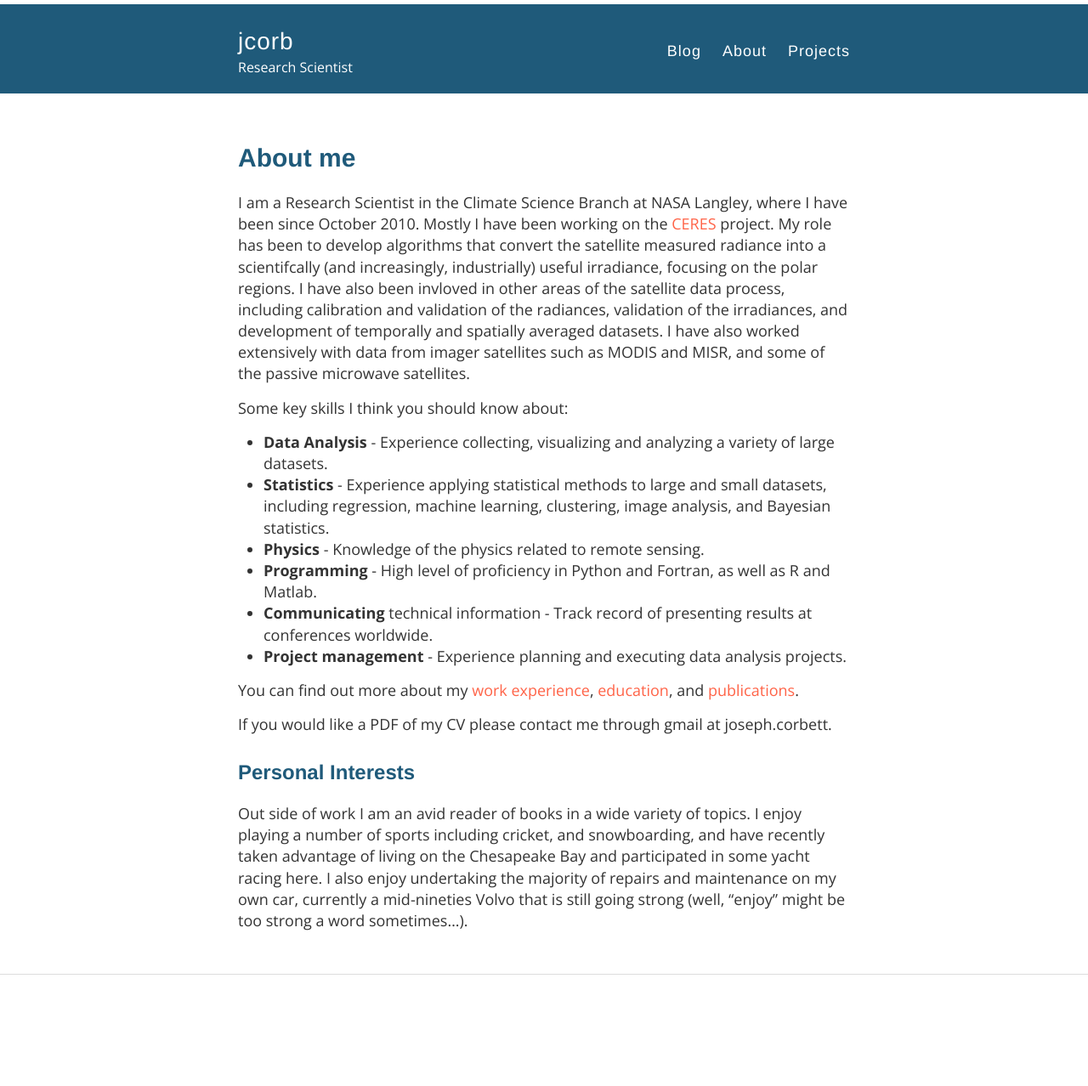
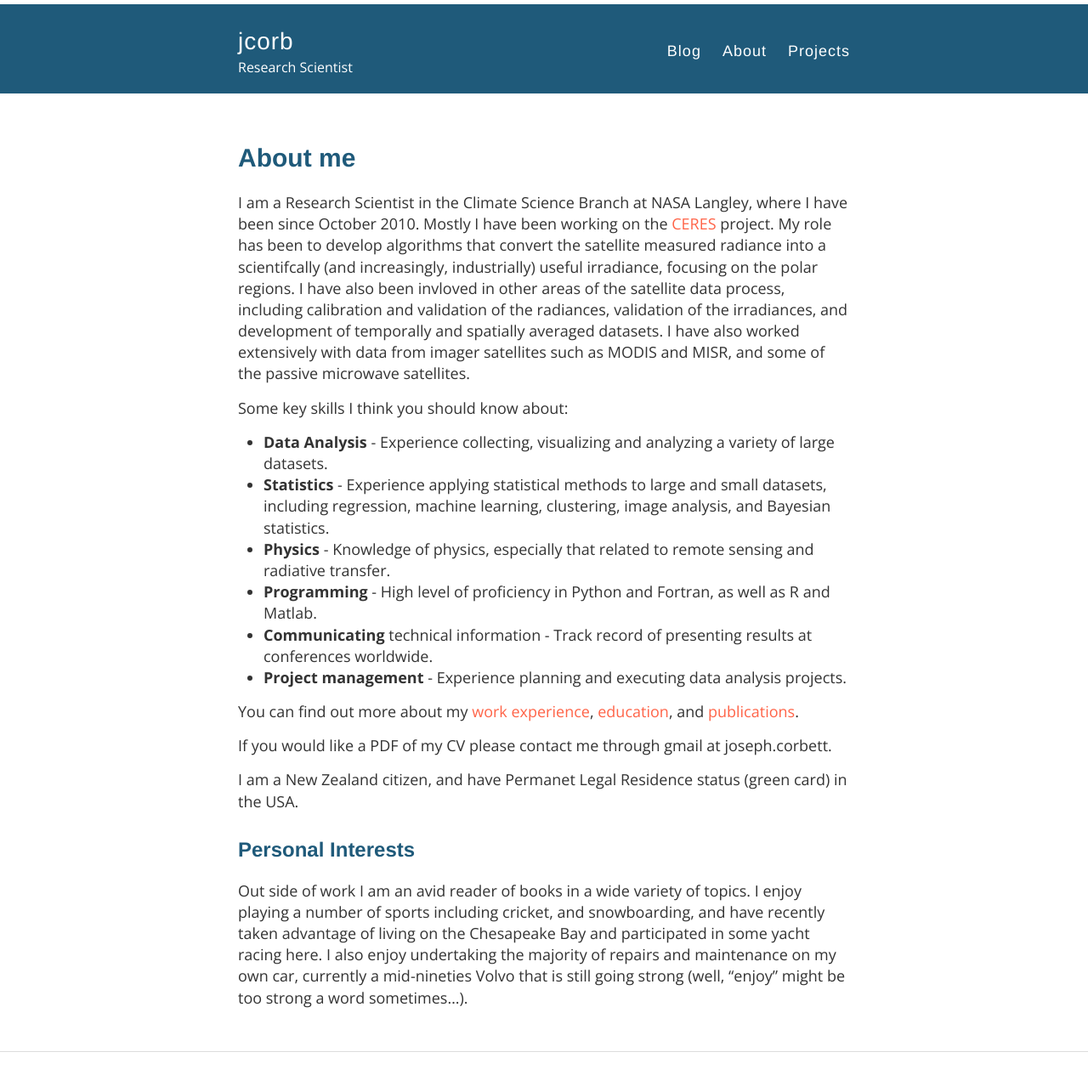
Before and after one commit to jcorb/jcorb.github.io, a Jekyll site: the page built from about.md, in a window 1280 px wide. Shown: the whole page at 85% size. Built offline with Jekyll 4.4.1, drawn with Linux system fonts in a browser that asks for light colours; nearby versions of some CDN libraries; our own code applies the rules of GitHub Pages for plain Markdown files; before the commit the page ends 1187 px from its top, so only the background shows below that.

Commit message:
Updated about.md

```diff
--- a/about.md
+++ b/about.md
@@ -10,7 +10,7 @@ Some key skills I think you should know about:
 
 * **Data Analysis** - Experience collecting, visualizing and analyzing a variety of large datasets.
 * **Statistics** - Experience applying statistical methods to large and small datasets, including regression, machine learning, clustering, image analysis, and Bayesian statistics.
-* **Physics** - Knowledge of the physics related to remote sensing.
+* **Physics** - Knowledge of physics, especially that related to remote sensing and radiative transfer.
 * **Programming** - High level of proficiency in Python and Fortran, as well as R and Matlab.
 * **Communicating** technical information - Track record of presenting results at conferences worldwide.
 * **Project management** - Experience planning and executing data analysis projects.
@@ -19,5 +19,7 @@ You can find out more about my [work experience](./work_experience.md), [educati
 
 If you would like a PDF of my CV please contact me through gmail at joseph.corbett.
 
+I am a New Zealand citizen, and have Permanet Legal Residence status (green card) in the USA.
+
 ## Personal Interests
 Out side of work I am an avid reader of books in a wide variety of topics.  I enjoy playing a number of sports including cricket, and snowboarding, and have recently taken advantage of living on the Chesapeake Bay and participated in some yacht racing here.  I also enjoy undertaking the majority of repairs and maintenance on my own car, currently a mid-nineties Volvo that is still going strong (well, "enjoy" might be too strong a word sometimes...).
```
